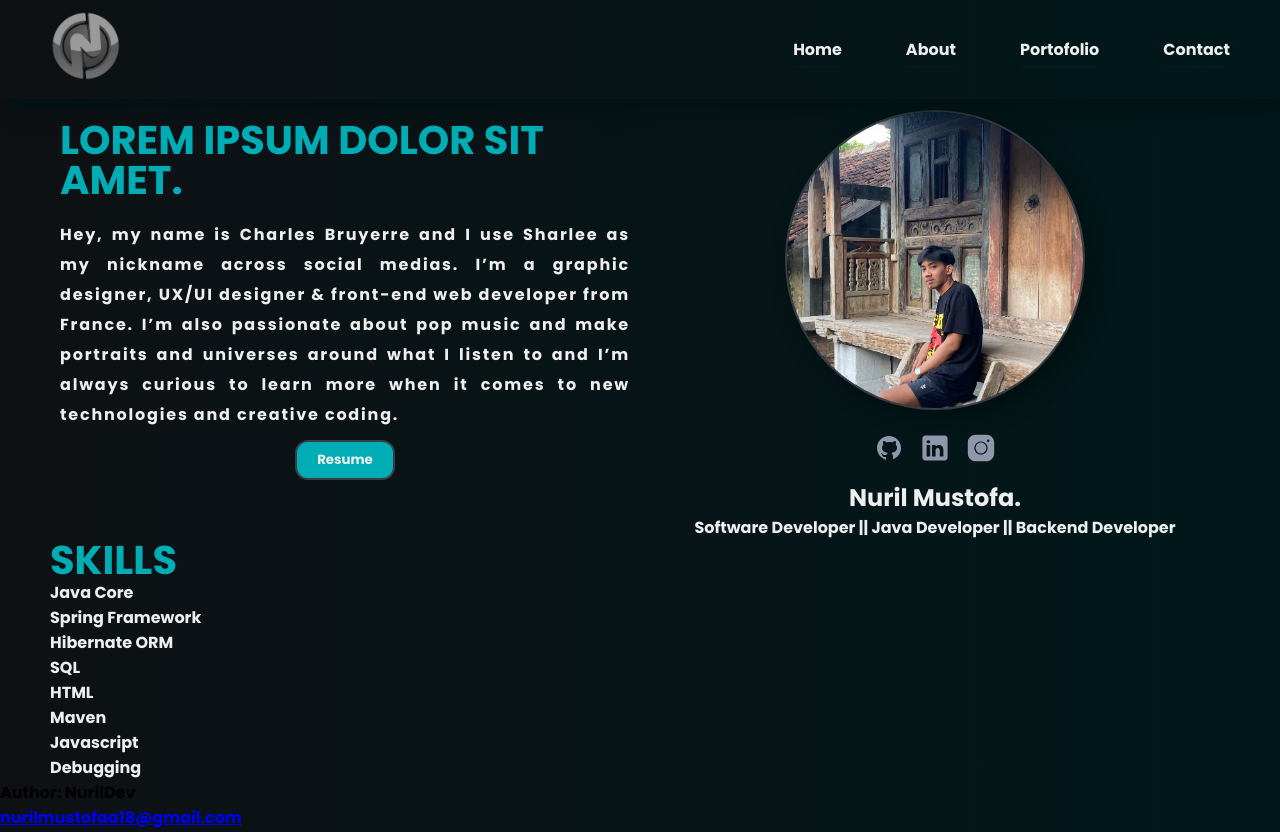
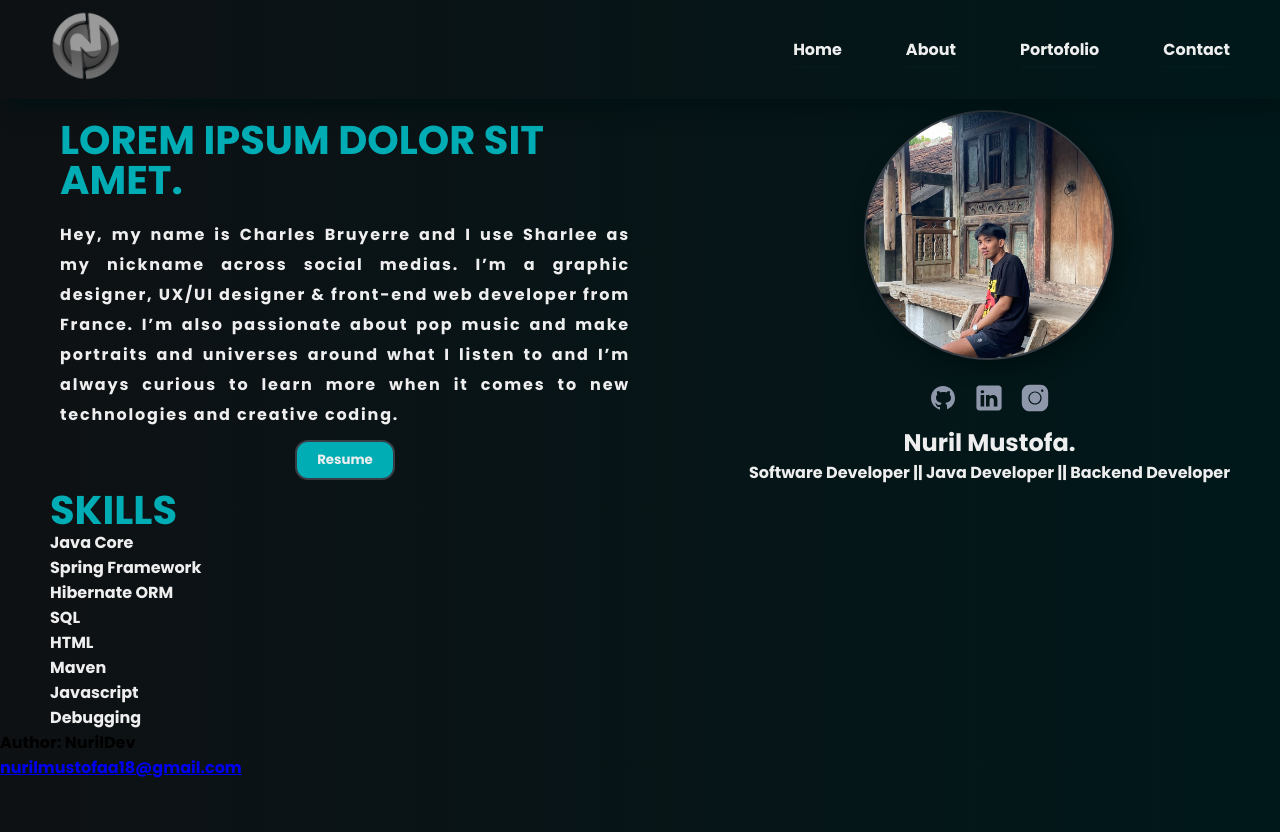
Before and after one commit to voidNurilMustofa/voidNurilMustofa.github.io, a plain HTML site: page index.html in a window 1280 px wide. Shown: the top 832 px of the page. Drawn offline with Linux system fonts and the light colour scheme; a web font is replaced by a local one.

Commit message:
col ava flex-end postioning

```diff
--- a/index.html
+++ b/index.html
@@ -54,6 +54,7 @@
           </div>
         </div>
         <div class="col-ava">
+          <div class="inner-ava">
             <div class="img-container">
               <img class="img-ava" src="images/IMG_1662.jpg" alt="my avatar" />
             </div>
@@ -116,6 +117,7 @@
             <h1>Nuril Mustofa.</h1>
             <p>Software Developer || Java Developer || Backend Developer</p>
           </div>
+        </div>
       </section>
       <section id="skill">
         <div class="skill-title">
--- a/style.css
+++ b/style.css
@@ -83,6 +83,7 @@ main {
 
 .row {
   display: flex;
+
 }
 
 .col-bio {
@@ -136,11 +137,17 @@ main {
   flex: 50%;
   display: flex;
   flex-direction: column;
+  align-items: end;
+}
+
+.inner-ava{
+  display: flex;
+  flex-flow: column;
   align-items: center;
 }
 
 .col-ava h1 {
-  padding-top: 10px;
+  padding-top: 5px;
   color: var(--success);
 }
 
@@ -149,8 +156,8 @@ main {
 }
 
 .img-ava {
-  width: 300px;
-  height: 300px;
+  width: 250px;
+  height: 250px;
   object-fit: cover;
   border-radius: 50%;
   border: 2px solid var(--secondary);
```
Lines whose indentation alone changed are shown as unchanged.
